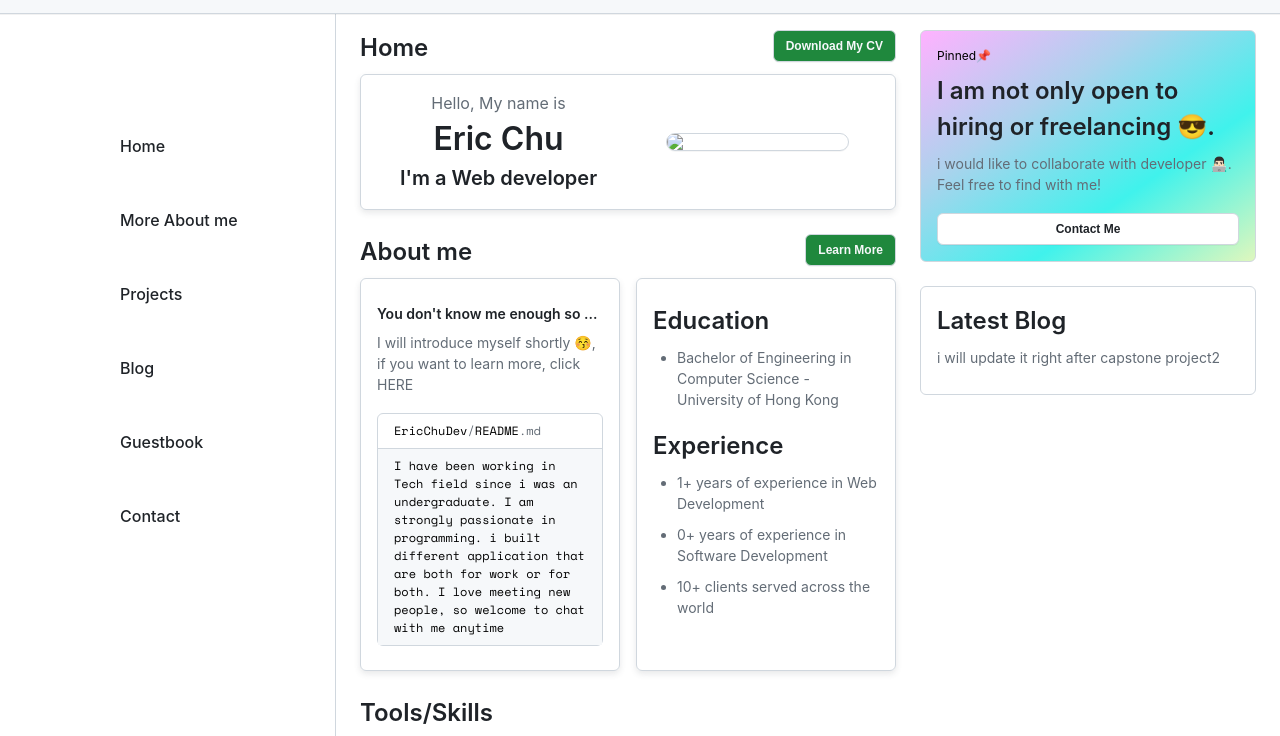
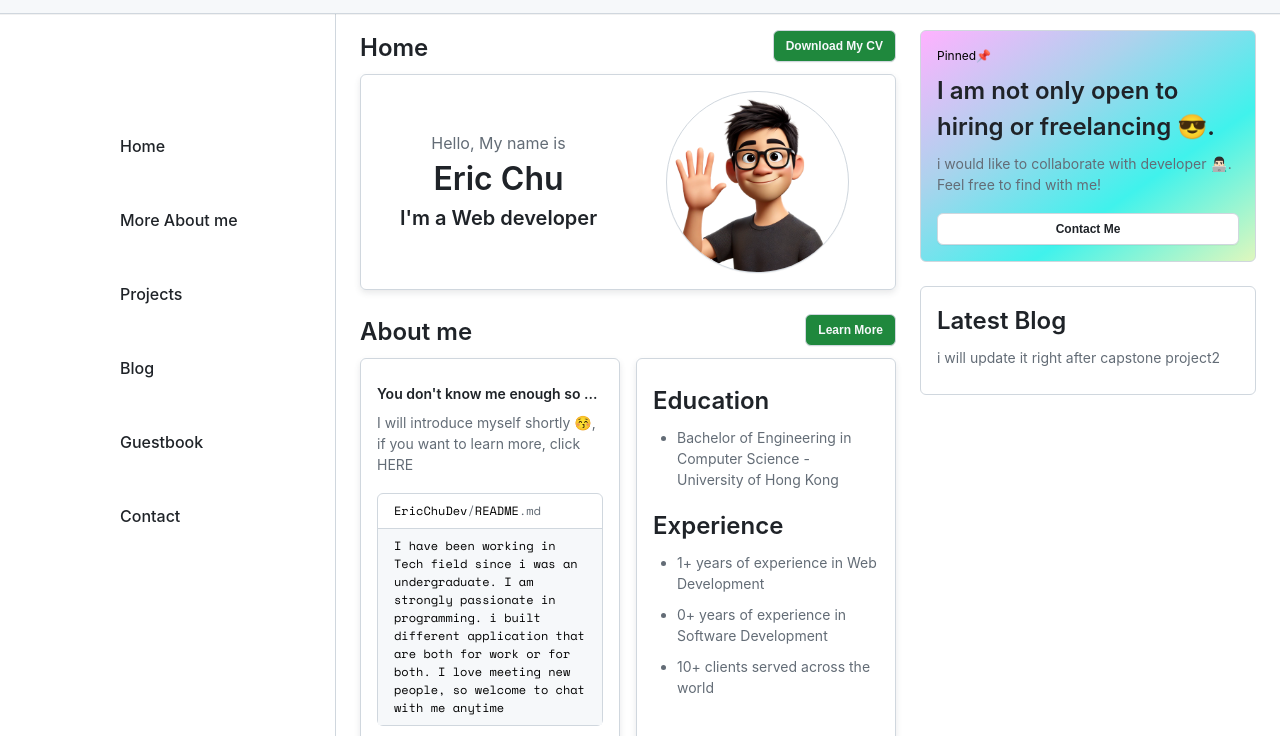
Before and after one commit to EricChuDev/My-portfolio-website, a plain HTML site: page index.html in a window 1280 px wide. Shown: the part 51-787 px from the top of the page. Drawn offline with nearby package versions, Linux system fonts and the light colour scheme; the site is published under a folder, as on GitHub Pages, so addresses that start at the root find nothing; a web font is replaced by a local one.

Commit message:
Update index.html

```diff
--- a/index.html
+++ b/index.html
@@ -51,7 +51,7 @@
                             <h3>I'm a Web developer</h3>
                         </div>
                         <div class="pixarme-image">
-                            <img class="pixarme" src="/images/pixarme.png">
+                            <img class="pixarme" src="images/pixarme.png">
                         </div>
                     </div>
                 </div>
```
